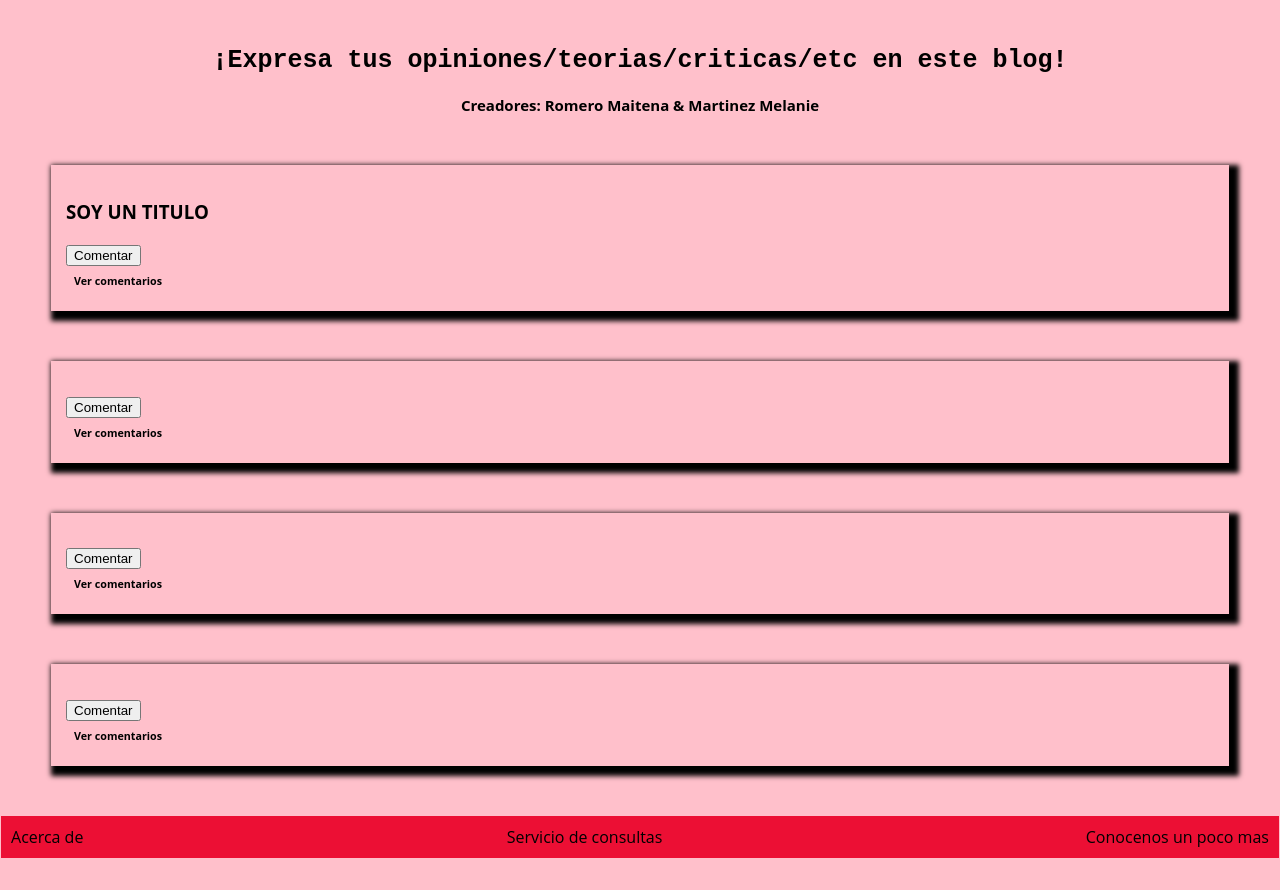
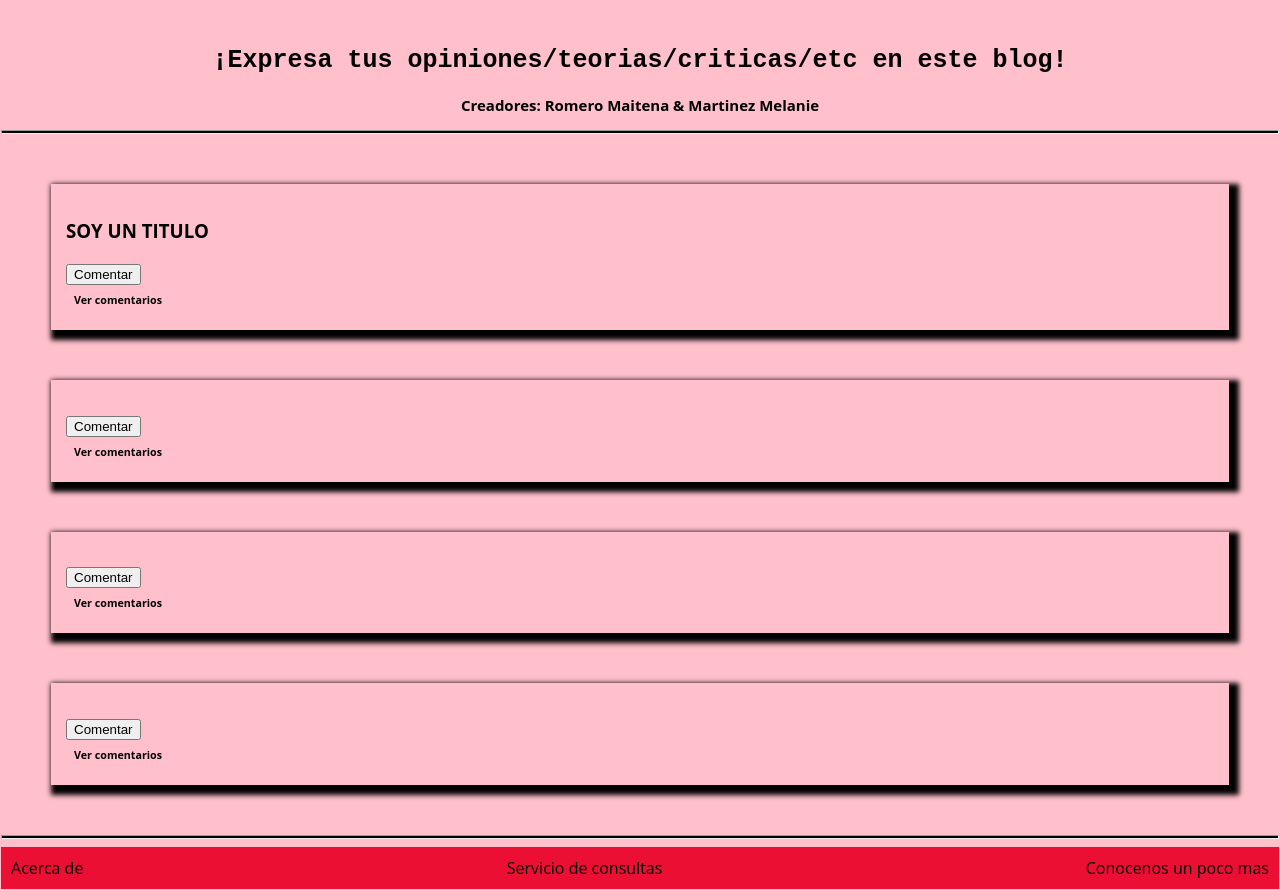
Before and after one commit to RMaitena/TP-Blog-Martinez-Romero, a React (Create React App) app: page / in a window 1280 px wide. Shown: the part 145-1035 px from the top of the page. Before the commit the page ends 1004 px from the top, so only its background shows below. Built offline with nearby package versions, Linux system fonts and the light colour scheme.

Commit message:
Cambio cositas

```diff
--- a/src/App.js
+++ b/src/App.js
@@ -1,7 +1,6 @@
 import './index.css';
 import Encabezado from "./Encabezado";
 import Menu from "./Menu";
-import Hr from "./Hr";
 import Post from './Post';
 import Navegador from './Navegador';
 
@@ -17,7 +16,6 @@ return (
 <Post/>
 <Post/>
 </div>
-<Hr/>
 <Menu/>
 </div>
 );
--- a/src/Encabezado.js
+++ b/src/Encabezado.js
@@ -2,11 +2,14 @@ import React from 'react';
 
 function Encabezado() {
 return (
+    <div>
 <header>
 <h1 className='titulo'>Blog</h1>
 <h2 className='subt'><center>¡Expresa tus opiniones/teorias/criticas/etc en este blog!</center></h2>
 <p className='creadores'><strong>Creadores: Romero Maitena & Martinez Melanie</strong></p>
 </header>
+<hr/>
+</div>
 );
 }
 export default Encabezado;
--- a/src/Hr.js
+++ /dev/null
@@ -1,7 +0,0 @@
-import React from 'react';
-function Hr(props) {
-return (
-<div style={{}}></div>
-);
-}
-export default Hr;
--- a/src/Menu.js
+++ b/src/Menu.js
@@ -2,11 +2,15 @@ import React from 'react';
 
 function Menu() {
 return (
-<nav className='uno'>
-<a>Acerca de</a>
-<a>Servicio de consultas</a>
-<a>Conocenos un poco mas</a>
-</nav>
+    <div>
+        <hr/>
+    <nav className='uno'>
+    <a>Acerca de</a>
+    <a>Servicio de consultas</a>
+    <a>Conocenos un poco mas</a>
+    </nav>
+    </div>
+
 );
 }
 export default Menu;
--- a/src/index.css
+++ b/src/index.css
@@ -24,12 +24,6 @@ body {
   .creadores{
   text-align: center;
   font-size: 15px;
-  }
-
-  hr {
-  color: black;
-  background-color: black;
-  height: 2px;
   }
 
   .uno{
@@ -89,3 +83,9 @@ body {
     li a:hover{
     background-color:rgb(245, 146, 162);
     }
+
+    hr {
+      color: black;
+      background-color: black;
+      height: 2px;
+      }
```
